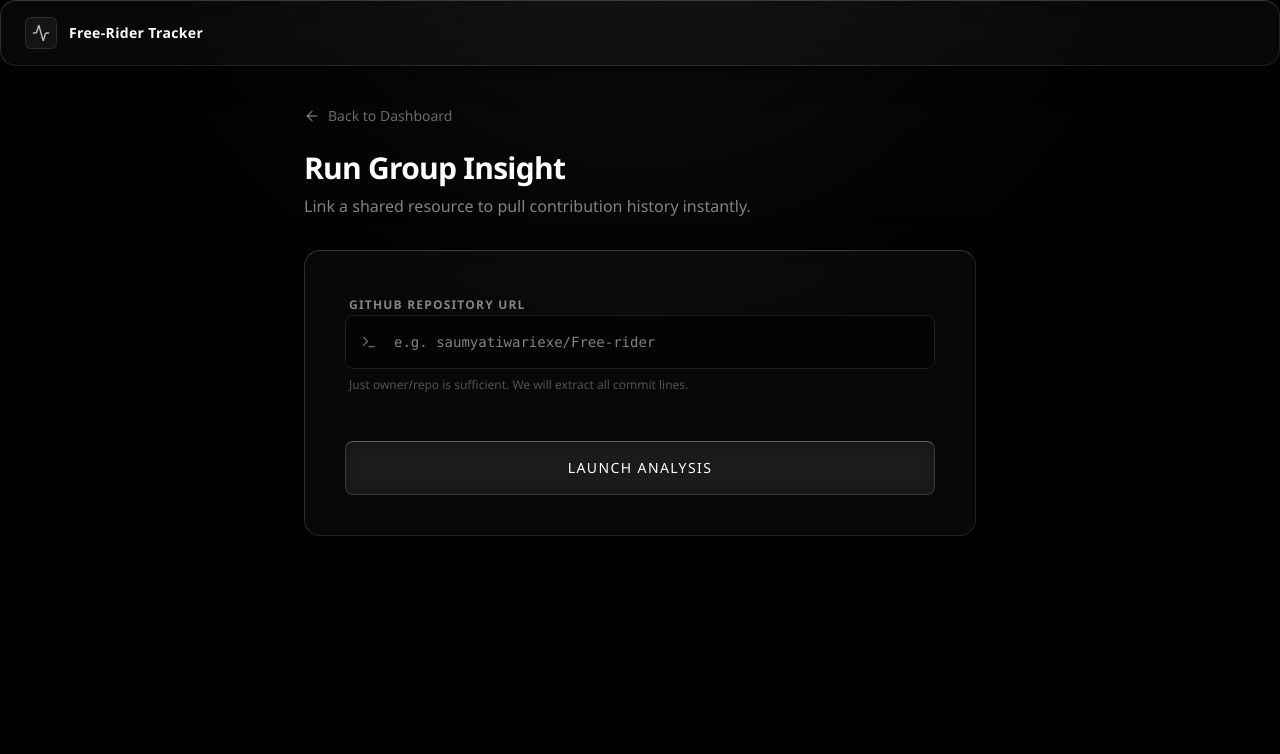
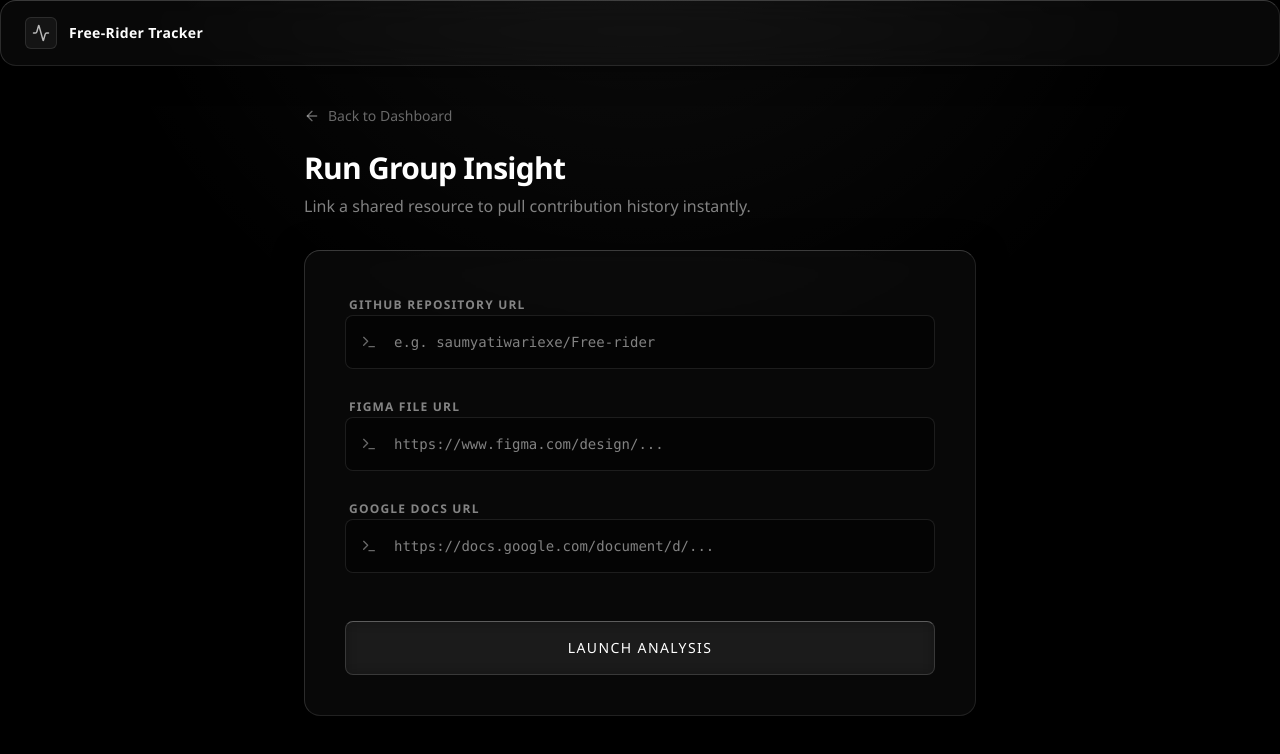
Before and after one commit to saumyatiwariexe/Free-rider, a Next.js app: page /dashboard/new in a window 1280 px wide. Shown: the top 754 px of the page. Built offline with nearby package versions, Linux system fonts and the light colour scheme.

Commit message:
Update page.tsx

```diff
--- a/src/app/(dashboard)/dashboard/new/page.tsx
+++ b/src/app/(dashboard)/dashboard/new/page.tsx
@@ -18,22 +18,39 @@ export default function NewReportPage() {
     setStatusText("Detecting group members...");
 
     const formData = new FormData(e.currentTarget);
-    const repoUrl = formData.get("repo_url") as string;
+    const repoUrl = (formData.get("repo_url") as string).trim();
+    const figmaUrl = (formData.get("figma_url") as string).trim();
+    const googleUrl = (formData.get("google_url") as string).trim();
 
-    if (!repoUrl) {
-      setError("Please provide at least a GitHub Repo URL for this snapshot.");
+    if (!repoUrl && !figmaUrl && !googleUrl) {
+      setError("Please provide at least one source tracking URL.");
       setLoading(false);
       return;
     }
+
+    let figma_file_key = figmaUrl;
+    if (figmaUrl.includes('figma.com')) {
+       const match = figmaUrl.match(/figma\.com\/(file|design)\/([a-zA-Z0-9]+)/);
+       if (match) figma_file_key = match[2];
+    }
+
+    let doc_id = googleUrl;
+    if (googleUrl.includes('docs.google.com')) {
+       const match = googleUrl.match(/document\/d\/([a-zA-Z0-9-_]+)/);
+       if (match) doc_id = match[1];
+    }
+
+    const source_refs: any = {};
+    if (repoUrl) source_refs.repo_url = repoUrl;
+    if (figma_file_key) source_refs.figma_file_key = figma_file_key;
+    if (doc_id) source_refs.doc_id = doc_id;
 
     try {
       // 1. Detect Group
       const detectRes = await fetch("/api/groups/detect", {
         method: "POST",
         headers: { "Content-Type": "application/json" },
-        body: JSON.stringify({
-          source_refs: { repo_url: repoUrl },
-        })
+        body: JSON.stringify({ source_refs })
       });
 
       const detectData = await detectRes.json();
@@ -53,20 +70,13 @@ export default function NewReportPage() {
 
       setStatusText("Generating report...");
 
-      // In a real app we might poll, here we jump to report route and let it handle processing states
-      // We know worker runs fast if we hit our test API structure, but the real setup relies on pushing
-      // We will simulate hitting the inline test pipeline if WORKER_URL is missing, or just go to report
-      // To ensure this works cleanly, we will ping api/worker/process manually for local dev
-
       try {
          await fetch("/api/worker/process", {
             method: "POST",
             headers: { "Content-Type": "application/json" },
             body: JSON.stringify({ submission_id: subData.submission_id, group_id: detectData.group.id })
          });
-      } catch (e) {
-         // Silently fail, it might be dev environment where QStash is missing
-      }
+      } catch (e) {}
 
       router.push(`/report/${subData.submission_id}`);
 
@@ -90,6 +100,8 @@ export default function NewReportPage() {
       <div className="glass-panel p-8 sm:p-10">
         <form onSubmit={handleSubmit} className="space-y-6">
 
+          <div className="space-y-4">
+            {/* GitHub */}
             <div className="space-y-2">
               <label className="text-xs tracking-widest uppercase font-bold text-white/50 ml-1">GitHub Repository URL</label>
               <div className="relative flex items-center">
@@ -102,7 +114,37 @@ export default function NewReportPage() {
                   disabled={loading}
                 />
               </div>
-            <p className="text-xs text-white/30 ml-1 mt-2">Just owner/repo is sufficient. We will extract all commit lines.</p>
+            </div>
+
+            {/* Figma */}
+            <div className="space-y-2 pt-2">
+              <label className="text-xs tracking-widest uppercase font-bold text-white/50 ml-1">Figma File URL</label>
+              <div className="relative flex items-center">
+                <Terminal size={16} className="absolute left-4 text-white/40" />
+                <input
+                  name="figma_url"
+                  type="text"
+                  placeholder="https://www.figma.com/design/..."
+                  className="w-full bg-black/50 border border-white/10 rounded-lg py-4 pl-12 pr-4 text-sm font-mono focus:outline-none focus:border-white/30 transition-colors"
+                  disabled={loading}
+                />
+              </div>
+            </div>
+
+            {/* Google Docs */}
+            <div className="space-y-2 pt-2">
+              <label className="text-xs tracking-widest uppercase font-bold text-white/50 ml-1">Google Docs URL</label>
+              <div className="relative flex items-center">
+                <Terminal size={16} className="absolute left-4 text-white/40" />
+                <input
+                  name="google_url"
+                  type="text"
+                  placeholder="https://docs.google.com/document/d/..."
+                  className="w-full bg-black/50 border border-white/10 rounded-lg py-4 pl-12 pr-4 text-sm font-mono focus:outline-none focus:border-white/30 transition-colors"
+                  disabled={loading}
+                />
+              </div>
+            </div>
           </div>
 
           {error && (
```
Lines whose indentation alone changed are shown as unchanged.
